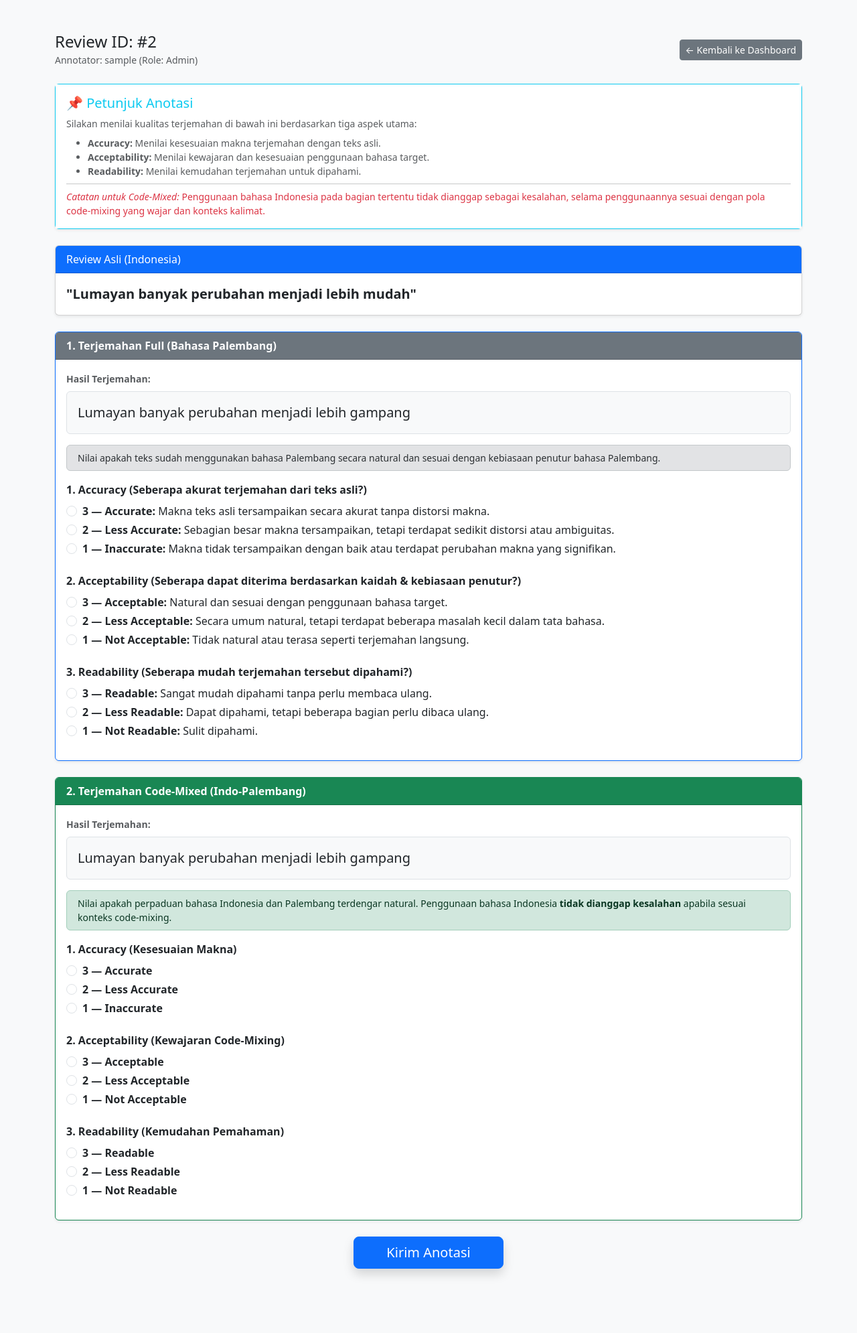
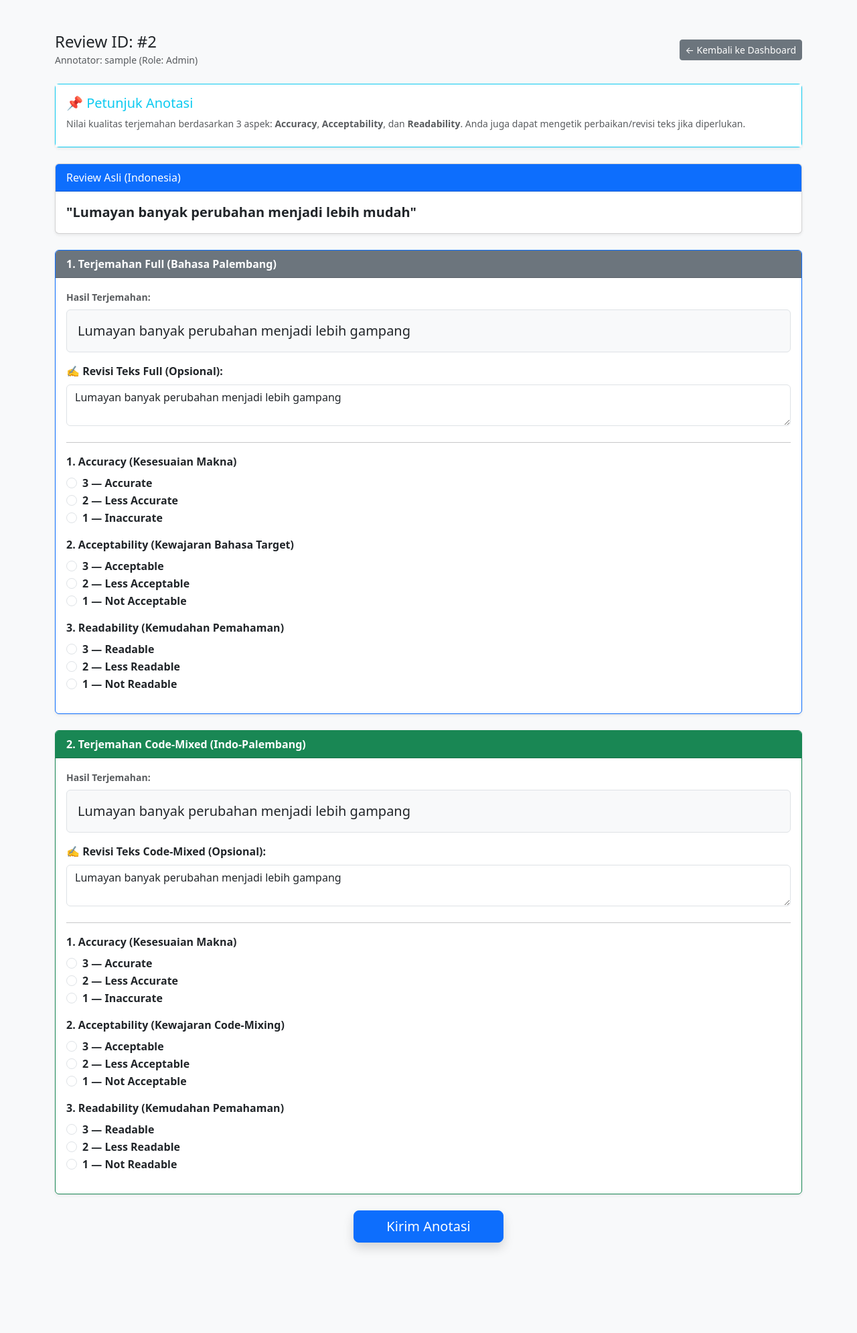
Before and after one commit to magnzetic/kai-annotation-tool, a Flask app: page /annotate in a window 1280 px wide. Shown: the whole page at 67% size. After the commit the page ends 1866 px from the top, so only its background shows below. Run offline with Flask 3, Linux system fonts and the light colour scheme; a user stored in the database is signed in; tables that the repository leaves empty hold one stand-in row (values such as "Sample post"); some libraries are stand-ins or nearby versions.

Commit message:
Update annotate.html

```diff
--- a/templates/annotate.html
+++ b/templates/annotate.html
@@ -3,7 +3,6 @@
 <head>
     <meta charset="UTF-8">
     <title>Halaman Anotasi - KAI Annotation</title>
-    <link rel="stylesheet" href="{{ url_for('static', filename='css/style.css') }}">
     <link href="https://cdn.jsdelivr.net/npm/bootstrap@5.3.0/dist/css/bootstrap.min.css" rel="stylesheet">
 </head>
 <body class="bg-light">
@@ -21,16 +20,7 @@
             <div class="card-body bg-white">
                 <h5 class="card-title text-info">📌 Petunjuk Anotasi</h5>
                 <p class="card-text small text-muted mb-2">
-                    Silakan menilai kualitas terjemahan di bawah ini berdasarkan tiga aspek utama:
-                </p>
-                <ul class="small text-muted mb-0">
-                    <li><strong>Accuracy:</strong> Menilai kesesuaian makna terjemahan dengan teks asli.</li>
-                    <li><strong>Acceptability:</strong> Menilai kewajaran dan kesesuaian penggunaan bahasa target.</li>
-                    <li><strong>Readability:</strong> Menilai kemudahan terjemahan untuk dipahami.</li>
-                </ul>
-                <hr class="my-2">
-                <p class="small text-danger mb-0">
-                    <em>Catatan untuk Code-Mixed:</em> Penggunaan bahasa Indonesia pada bagian tertentu tidak dianggap sebagai kesalahan, selama penggunaannya sesuai dengan pola code-mixing yang wajar dan konteks kalimat.
+                    Nilai kualitas terjemahan berdasarkan 3 aspek: <strong>Accuracy</strong>, <strong>Acceptability</strong>, dan <strong>Readability</strong>. Anda juga dapat mengetik perbaikan/revisi teks jika diperlukan.
                 </p>
             </div>
         </div>
@@ -56,61 +46,36 @@
                         <p class="p-3 bg-light rounded fs-5 border">{{ item.trans_jawa if role == 'jawa' else item.trans_palembang }}</p>
                     </div>
 
-                    {% if role == 'jawa' %}
-                    <div class="alert alert-secondary py-2 small mb-3">Nilai apakah teks sudah menggunakan bahasa Jawa secara natural dan sesuai dengan kebiasaan penutur bahasa Jawa.</div>
-                    {% else %}
-                    <div class="alert alert-secondary py-2 small mb-3">Nilai apakah teks sudah menggunakan bahasa Palembang secara natural dan sesuai dengan kebiasaan penutur bahasa Palembang.</div>
-                    {% endif %}
+                    <!-- Kotak Input Revisi Teks Full -->
+                    <div class="mb-4">
+                        <label class="form-label fw-bold text-dark">✍️ Revisi Teks Full (Opsional):</label>
+                        <textarea name="rev_full" class="form-control" rows="2" placeholder="Kosongkan jika hasil terjemahan sudah bagus, atau ketik perbaikannya di sini...">{{ item.trans_jawa if role == 'jawa' else item.trans_palembang }}</textarea>
+                    </div>
+
+                    <hr>
 
                     <!-- 1. ACCURACY -->
-                    <div class="mb-4">
-                        <label class="form-label fw-bold">1. Accuracy (Seberapa akurat terjemahan dari teks asli?)</label>
-                        <div class="form-check mb-1">
-                            <input class="form-check-input" type="radio" name="acc_full" value="3" required>
-                            <label class="form-check-label"><strong>3 — Accurate:</strong> Makna teks asli tersampaikan secara akurat tanpa distorsi makna.</label>
-                        </div>
-                        <div class="form-check mb-1">
-                            <input class="form-check-input" type="radio" name="acc_full" value="2">
-                            <label class="form-check-label"><strong>2 — Less Accurate:</strong> Sebagian besar makna tersampaikan, tetapi terdapat sedikit distorsi atau ambiguitas.</label>
-                        </div>
-                        <div class="form-check">
-                            <input class="form-check-input" type="radio" name="acc_full" value="1">
-                            <label class="form-check-label"><strong>1 — Inaccurate:</strong> Makna tidak tersampaikan dengan baik atau terdapat perubahan makna yang signifikan.</label>
-                        </div>
+                    <div class="mb-3">
+                        <label class="form-label fw-bold">1. Accuracy (Kesesuaian Makna)</label>
+                        <div class="form-check"><input class="form-check-input" type="radio" name="acc_full" value="3" required><label class="form-check-label"><strong>3 — Accurate</strong></label></div>
+                        <div class="form-check"><input class="form-check-input" type="radio" name="acc_full" value="2"><label class="form-check-label"><strong>2 — Less Accurate</strong></label></div>
+                        <div class="form-check"><input class="form-check-input" type="radio" name="acc_full" value="1"><label class="form-check-label"><strong>1 — Inaccurate</strong></label></div>
                     </div>
 
                     <!-- 2. ACCEPTABILITY -->
-                    <div class="mb-4">
-                        <label class="form-label fw-bold">2. Acceptability (Seberapa dapat diterima berdasarkan kaidah & kebiasaan penutur?)</label>
-                        <div class="form-check mb-1">
-                            <input class="form-check-input" type="radio" name="accept_full" value="3" required>
-                            <label class="form-check-label"><strong>3 — Acceptable:</strong> Natural dan sesuai dengan penggunaan bahasa target.</label>
-                        </div>
-                        <div class="form-check mb-1">
-                            <input class="form-check-input" type="radio" name="accept_full" value="2">
-                            <label class="form-check-label"><strong>2 — Less Acceptable:</strong> Secara umum natural, tetapi terdapat beberapa masalah kecil dalam tata bahasa.</label>
-                        </div>
-                        <div class="form-check">
-                            <input class="form-check-input" type="radio" name="accept_full" value="1">
-                            <label class="form-check-label"><strong>1 — Not Acceptable:</strong> Tidak natural atau terasa seperti terjemahan langsung.</label>
-                        </div>
+                    <div class="mb-3">
+                        <label class="form-label fw-bold">2. Acceptability (Kewajaran Bahasa Target)</label>
+                        <div class="form-check"><input class="form-check-input" type="radio" name="accept_full" value="3" required><label class="form-check-label"><strong>3 — Acceptable</strong></label></div>
+                        <div class="form-check"><input class="form-check-input" type="radio" name="accept_full" value="2"><label class="form-check-label"><strong>2 — Less Acceptable</strong></label></div>
+                        <div class="form-check"><input class="form-check-input" type="radio" name="accept_full" value="1"><label class="form-check-label"><strong>1 — Not Acceptable</strong></label></div>
                     </div>
 
                     <!-- 3. READABILITY -->
                     <div class="mb-3">
-                        <label class="form-label fw-bold">3. Readability (Seberapa mudah terjemahan tersebut dipahami?)</label>
-                        <div class="form-check mb-1">
-                            <input class="form-check-input" type="radio" name="read_full" value="3" required>
-                            <label class="form-check-label"><strong>3 — Readable:</strong> Sangat mudah dipahami tanpa perlu membaca ulang.</label>
-                        </div>
-                        <div class="form-check mb-1">
-                            <input class="form-check-input" type="radio" name="read_full" value="2">
-                            <label class="form-check-label"><strong>2 — Less Readable:</strong> Dapat dipahami, tetapi beberapa bagian perlu dibaca ulang.</label>
-                        </div>
-                        <div class="form-check">
-                            <input class="form-check-input" type="radio" name="read_full" value="1">
-                            <label class="form-check-label"><strong>1 — Not Readable:</strong> Sulit dipahami.</label>
-                        </div>
+                        <label class="form-label fw-bold">3. Readability (Kemudahan Pemahaman)</label>
+                        <div class="form-check"><input class="form-check-input" type="radio" name="read_full" value="3" required><label class="form-check-label"><strong>3 — Readable</strong></label></div>
+                        <div class="form-check"><input class="form-check-input" type="radio" name="read_full" value="2"><label class="form-check-label"><strong>2 — Less Readable</strong></label></div>
+                        <div class="form-check"><input class="form-check-input" type="radio" name="read_full" value="1"><label class="form-check-label"><strong>1 — Not Readable</strong></label></div>
                     </div>
                 </div>
             </div>
@@ -126,61 +91,36 @@
                         <p class="p-3 bg-light rounded fs-5 border">{{ item.trans_mix_jawa if role == 'jawa' else item.trans_mix_palembang }}</p>
                     </div>
 
-                    {% if role == 'jawa' %}
-                    <div class="alert alert-success py-2 small mb-3">Nilai apakah perpaduan bahasa Indonesia dan Jawa terdengar natural. Penggunaan bahasa Indonesia <strong>tidak dianggap kesalahan</strong> apabila sesuai konteks code-mixing.</div>
-                    {% else %}
-                    <div class="alert alert-success py-2 small mb-3">Nilai apakah perpaduan bahasa Indonesia dan Palembang terdengar natural. Penggunaan bahasa Indonesia <strong>tidak dianggap kesalahan</strong> apabila sesuai konteks code-mixing.</div>
-                    {% endif %}
+                    <!-- Kotak Input Revisi Teks Mix -->
+                    <div class="mb-4">
+                        <label class="form-label fw-bold text-dark">✍️ Revisi Teks Code-Mixed (Opsional):</label>
+                        <textarea name="rev_mix" class="form-control" rows="2" placeholder="Kosongkan jika sudah bagus, atau ketik perbaikannya di sini...">{{ item.trans_mix_jawa if role == 'jawa' else item.trans_mix_palembang }}</textarea>
+                    </div>
+
+                    <hr>
 
                     <!-- 1. ACCURACY -->
-                    <div class="mb-4">
+                    <div class="mb-3">
                         <label class="form-label fw-bold">1. Accuracy (Kesesuaian Makna)</label>
-                        <div class="form-check mb-1">
-                            <input class="form-check-input" type="radio" name="acc_mix" value="3" required>
-                            <label class="form-check-label"><strong>3 — Accurate</strong></label>
-                        </div>
-                        <div class="form-check mb-1">
-                            <input class="form-check-input" type="radio" name="acc_mix" value="2">
-                            <label class="form-check-label"><strong>2 — Less Accurate</strong></label>
-                        </div>
-                        <div class="form-check">
-                            <input class="form-check-input" type="radio" name="acc_mix" value="1">
-                            <label class="form-check-label"><strong>1 — Inaccurate</strong></label>
-                        </div>
+                        <div class="form-check"><input class="form-check-input" type="radio" name="acc_mix" value="3" required><label class="form-check-label"><strong>3 — Accurate</strong></label></div>
+                        <div class="form-check"><input class="form-check-input" type="radio" name="acc_mix" value="2"><label class="form-check-label"><strong>2 — Less Accurate</strong></label></div>
+                        <div class="form-check"><input class="form-check-input" type="radio" name="acc_mix" value="1"><label class="form-check-label"><strong>1 — Inaccurate</strong></label></div>
                     </div>
 
                     <!-- 2. ACCEPTABILITY -->
-                    <div class="mb-4">
+                    <div class="mb-3">
                         <label class="form-label fw-bold">2. Acceptability (Kewajaran Code-Mixing)</label>
-                        <div class="form-check mb-1">
-                            <input class="form-check-input" type="radio" name="accept_mix" value="3" required>
-                            <label class="form-check-label"><strong>3 — Acceptable</strong></label>
-                        </div>
-                        <div class="form-check mb-1">
-                            <input class="form-check-input" type="radio" name="accept_mix" value="2">
-                            <label class="form-check-label"><strong>2 — Less Acceptable</strong></label>
-                        </div>
-                        <div class="form-check">
-                            <input class="form-check-input" type="radio" name="accept_mix" value="1">
-                            <label class="form-check-label"><strong>1 — Not Acceptable</strong></label>
-                        </div>
+                        <div class="form-check"><input class="form-check-input" type="radio" name="accept_mix" value="3" required><label class="form-check-label"><strong>3 — Acceptable</strong></label></div>
+                        <div class="form-check"><input class="form-check-input" type="radio" name="accept_mix" value="2"><label class="form-check-label"><strong>2 — Less Acceptable</strong></label></div>
+                        <div class="form-check"><input class="form-check-input" type="radio" name="accept_mix" value="1"><label class="form-check-label"><strong>1 — Not Acceptable</strong></label></div>
                     </div>
 
                     <!-- 3. READABILITY -->
                     <div class="mb-3">
                         <label class="form-label fw-bold">3. Readability (Kemudahan Pemahaman)</label>
-                        <div class="form-check mb-1">
-                            <input class="form-check-input" type="radio" name="read_mix" value="3" required>
-                            <label class="form-check-label"><strong>3 — Readable</strong></label>
-                        </div>
-                        <div class="form-check mb-1">
-                            <input class="form-check-input" type="radio" name="read_mix" value="2">
-                            <label class="form-check-label"><strong>2 — Less Readable</strong></label>
-                        </div>
-                        <div class="form-check">
-                            <input class="form-check-input" type="radio" name="read_mix" value="1">
-                            <label class="form-check-label"><strong>1 — Not Readable</strong></label>
-                        </div>
+                        <div class="form-check"><input class="form-check-input" type="radio" name="read_mix" value="3" required><label class="form-check-label"><strong>3 — Readable</strong></label></div>
+                        <div class="form-check"><input class="form-check-input" type="radio" name="read_mix" value="2"><label class="form-check-label"><strong>2 — Less Readable</strong></label></div>
+                        <div class="form-check"><input class="form-check-input" type="radio" name="read_mix" value="1"><label class="form-check-label"><strong>1 — Not Readable</strong></label></div>
                     </div>
                 </div>
             </div>
```
